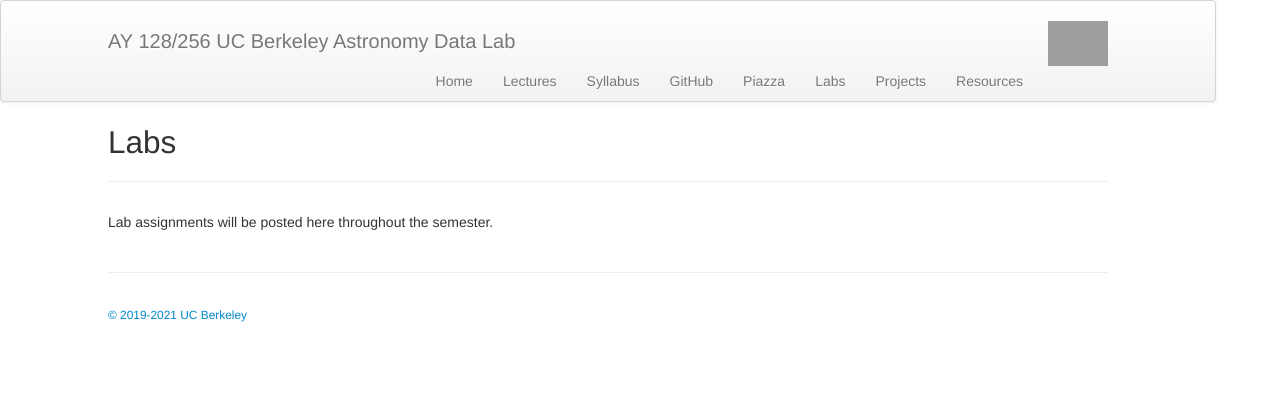
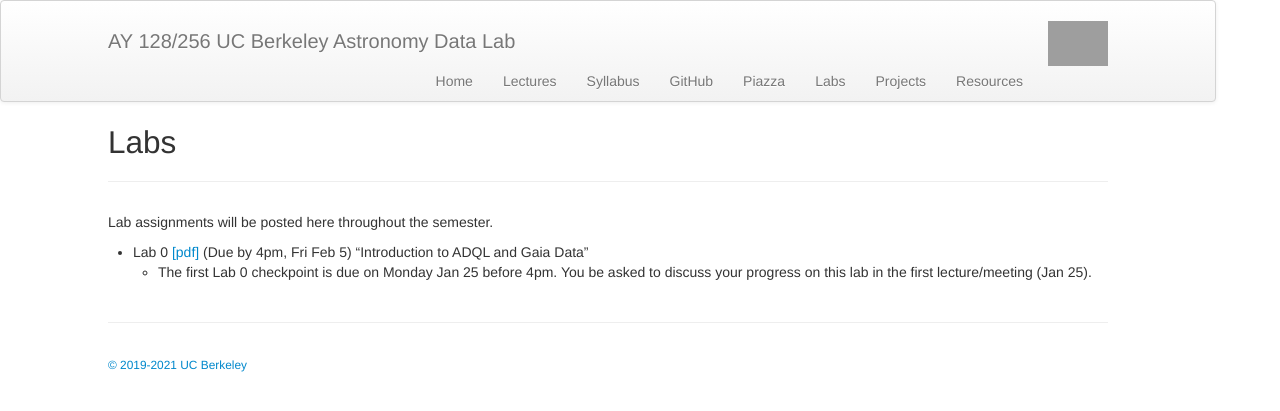
Before and after one commit to ucb-datalab/ucb-datalab.github.io, a Jekyll site: the page built from pages/labs.md, in a window 1280 px wide. Shown: the top 411 px of the page. Built offline with Jekyll 4.4.1, drawn with Linux system fonts in a browser that asks for light colours; grey boxes are pictures that could not be loaded.

Commit message:
Lab 0 added

```diff
--- a/pages/labs.md
+++ b/pages/labs.md
@@ -5,10 +5,11 @@ title: Labs
 
 Lab assignments will be posted here throughout the semester.
 
+
+- Lab 0 [[pdf]](https://github.com/ucb-datalab/course-materials_2021/blob/master/labs/Lab_0_Astr128_2021.pdf) (Due by 4pm, Fri Feb 5) "Introduction to ADQL and Gaia Data"
+     - The first Lab 0 checkpoint is due on Monday Jan 25 before 4pm.  You be asked to discuss your progress on this lab in the first lecture/meeting (Jan 25).
+
 <!--
-- Lab 0 [[pdf]](https://github.com/ucb-datalab/course-materials_2020/blob/master/labs/Lab_0_Astr128_2020.pdf) (Due by 4pm, Fri Feb 7) "Introduction to ADQL and Gaia Data"
-     - The first Lab 0 checkpoint is due on Monday Jan 27 before 4pm.  You be asked to discuss your progress on this lab in the first lecture/meeting (Jan 27).
-
 - Lab 1 [[pdf]](https://github.com/ucb-datalab/course-materials_2020/blob/master/labs/Lab1_Astr128_2020A.pdf) (Due by 4pm, Tuesday March 3rd) "Gaia, RR Lyrae stars, and Galactic Dust"
      - Checkpoints on 2/17, 2/24, and 3/2
 
```
